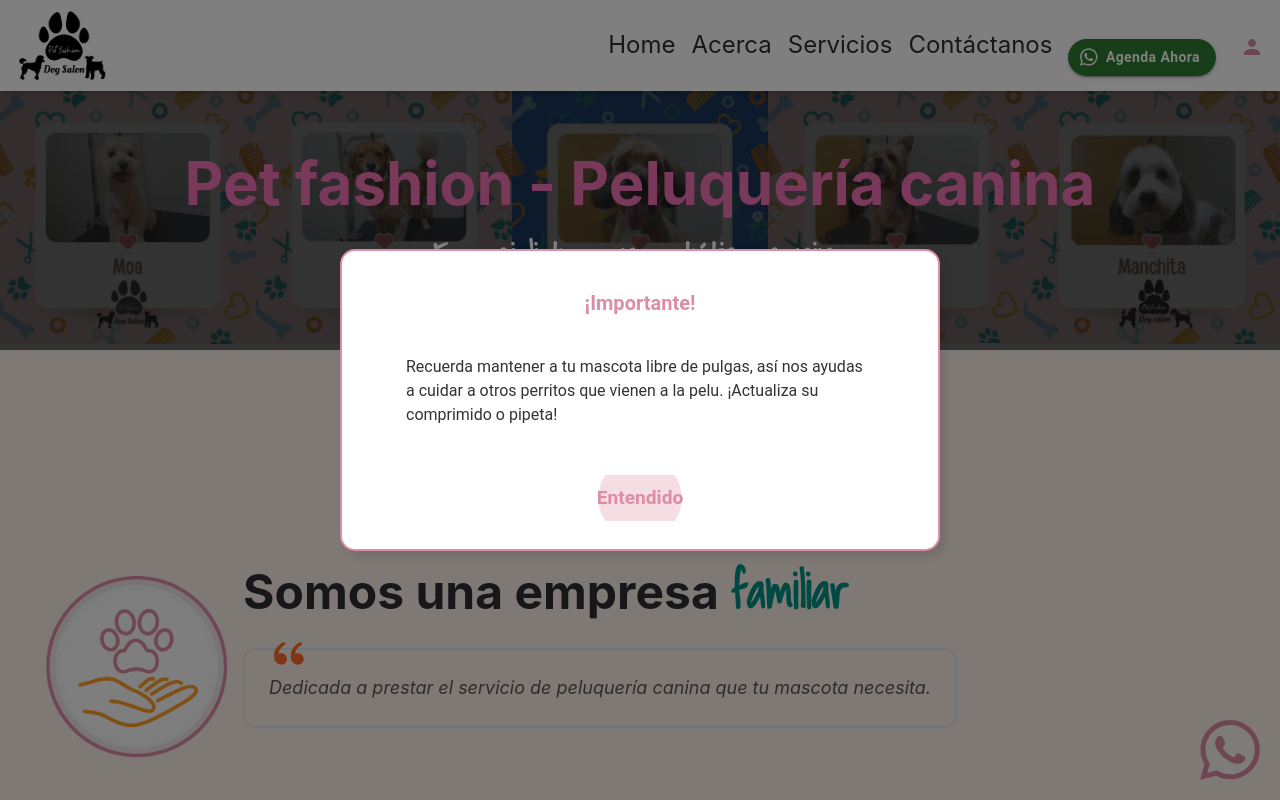
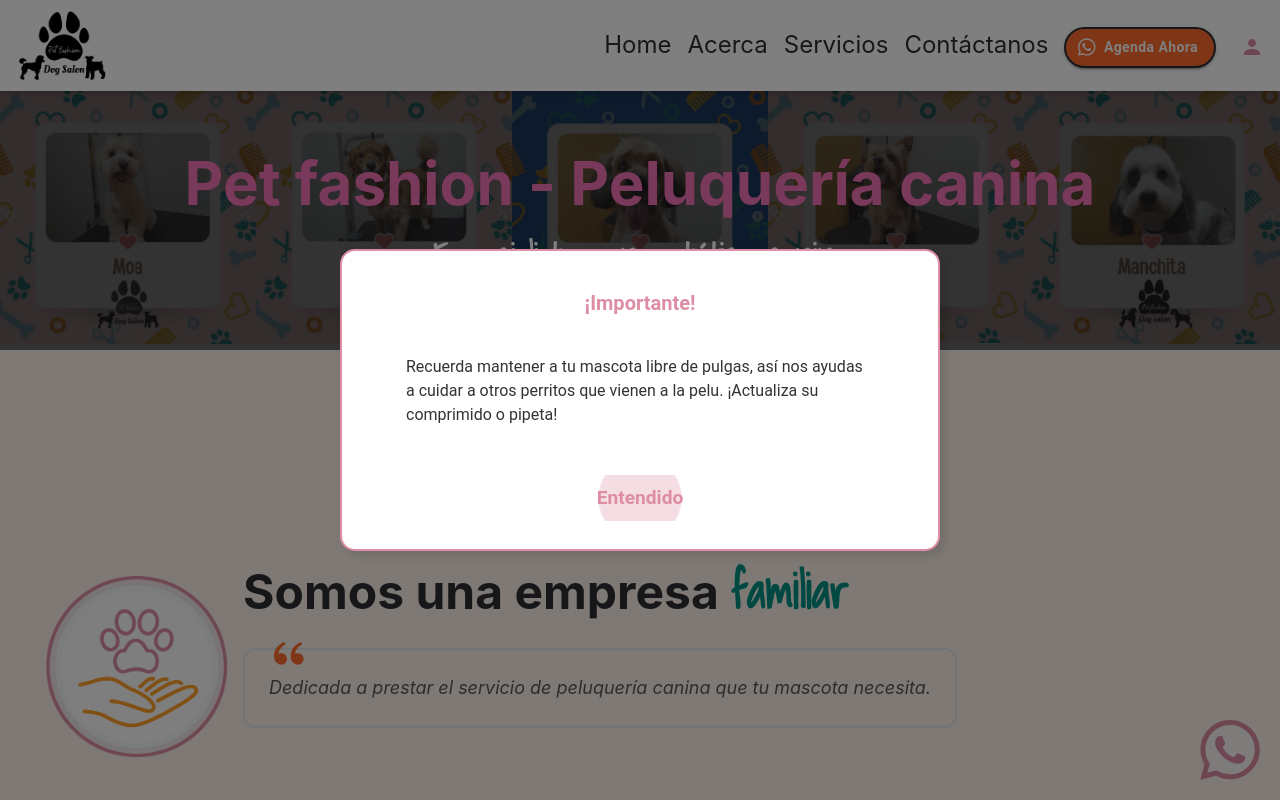
Before and after one commit to bohaz/petfashion, a React (Create React App) app: page / in a window 1280 px wide. Shown: the top 800 px of the page. Built offline with nearby package versions, Linux system fonts and the light colour scheme.

Commit message:
Adjust colors

```diff
--- a/src/components/BookingButton.jsx
+++ b/src/components/BookingButton.jsx
@@ -17,7 +17,7 @@ function BookingButton() {
       startIcon={<FontAwesomeIcon icon={faWhatsapp} />}
       onClick={openWhatsApp}
       sx={{
-        textTransform: 'none', borderRadius: '30px', fontWeight: 'bold', '&:hover': { backgroundColor: '#4caf50' }, mt: '20px',
+        backgroundColor: '#FF6D2C', border: '2px solid #2E2F35', textTransform: 'none', borderRadius: '30px', fontWeight: 'bold', '&:hover': { backgroundColor: '#E65C24' },
       }}
     >
       Agenda Ahora
```
